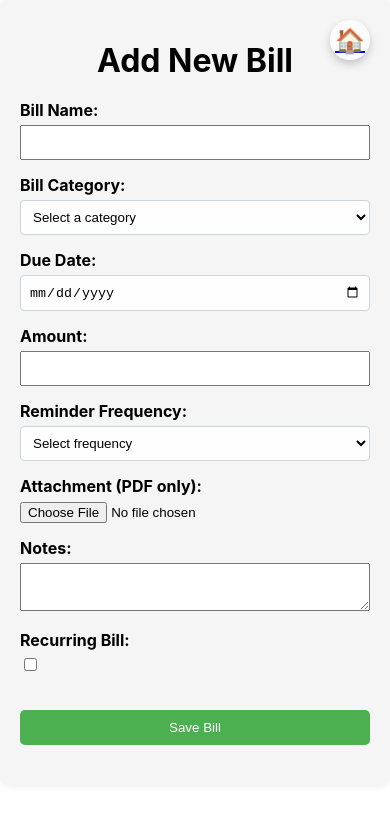
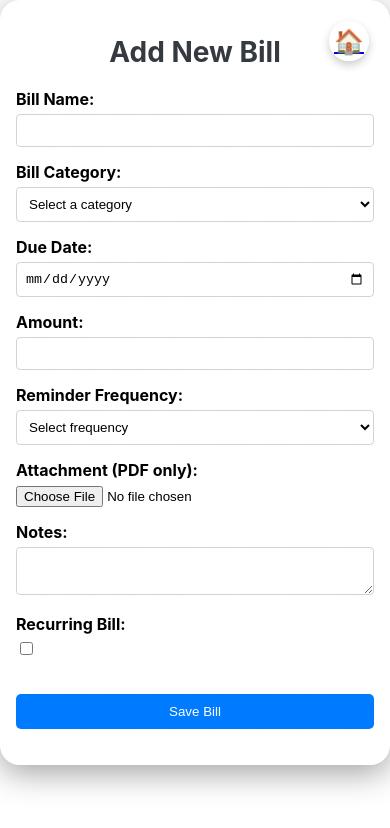
Before and after one commit to qwert123zxcv/PayPilot_FrontEnd, a React (Create React App) app: page /manage-bills/add-new-bill in a window 390 px wide. Shown: the top 828 px of the page. Built offline with nearby package versions, Linux system fonts and the light colour scheme.

Commit message:
Update AddNewBill.css

```diff
--- a/src/components/AddNewBill/AddNewBill.css
+++ b/src/components/AddNewBill/AddNewBill.css
@@ -1,14 +1,21 @@
+/* Glassy Effect for Add New Bill Page */
 .add-new-bill-page {
   max-width: 500px;
   margin: 0 auto;
   padding: 20px;
-    background-color: #f5f5f5;
-    border-radius: 10px;
-    box-shadow: 0 0 10px rgba(0, 0, 0, 0.1);
+  background: linear-gradient(135deg, rgba(255, 255, 255, 0.1), rgba(255, 255, 255, 0)); /* Glassy gradient background */
+  backdrop-filter: blur(10px); /* Frosted glass effect */
+  -webkit-backdrop-filter: blur(10px);
+  border-radius: 20px; /* More rounded corners */
+  border: 1px solid rgba(255, 255, 255, 0.18); /* Light border */
+  box-shadow: 0 8px 32px rgba(0, 0, 0, 0.37); /* Shadow for depth */
+  background-color: rgba(255, 255, 255, 0.2); /* Slightly more transparent background */
 }
 
 .add-new-bill-page h1 {
   text-align: center;
+  font-size: 2rem;
+  color: #343a40;
   margin-bottom: 20px;
 }
 
@@ -18,8 +25,8 @@
 
 .add-new-bill-page label {
   display: block;
+  font-weight: bold;
   margin-bottom: 5px;
-    font-weight: bold;
 }
 
 .add-new-bill-page input[type="text"],
@@ -28,7 +35,10 @@
 .add-new-bill-page select,
 .add-new-bill-page textarea {
   width: 100%;
-    padding: 8px;
+  padding: 10px;
+  border-radius: 4px;
+  border: 1px solid #ced4da;
+  background-color: rgba(255, 255, 255, 0.9); /* Slightly transparent inputs */
   box-sizing: border-box;
 }
 
@@ -39,15 +49,16 @@
 .add-new-bill-page button {
   width: 100%;
   padding: 10px;
-    background-color: #4caf50;
+  background-color: #007bff;
   color: white;
   border: none;
   border-radius: 5px;
   cursor: pointer;
+  transition: background-color 0.3s;
 }
 
 .add-new-bill-page button:hover {
-    background-color: #45a049;
+  background-color: #0056b3;
 }
 
 .success-message {
@@ -56,3 +67,22 @@
   text-align: center;
   font-weight: bold;
 }
+
+/* Responsive Design */
+@media (max-width: 768px) {
+  .add-new-bill-page {
+      padding: 15px;
+  }
+
+  .add-new-bill-page h1 {
+      font-size: 1.75rem;
+  }
+
+  .add-new-bill-page input[type="text"],
+  .add-new-bill-page input[type="number"],
+  .add-new-bill-page input[type="date"],
+  .add-new-bill-page select,
+  .add-new-bill-page textarea {
+      padding: 8px;
+  }
+}
```
Lines whose indentation alone changed are shown as unchanged.
